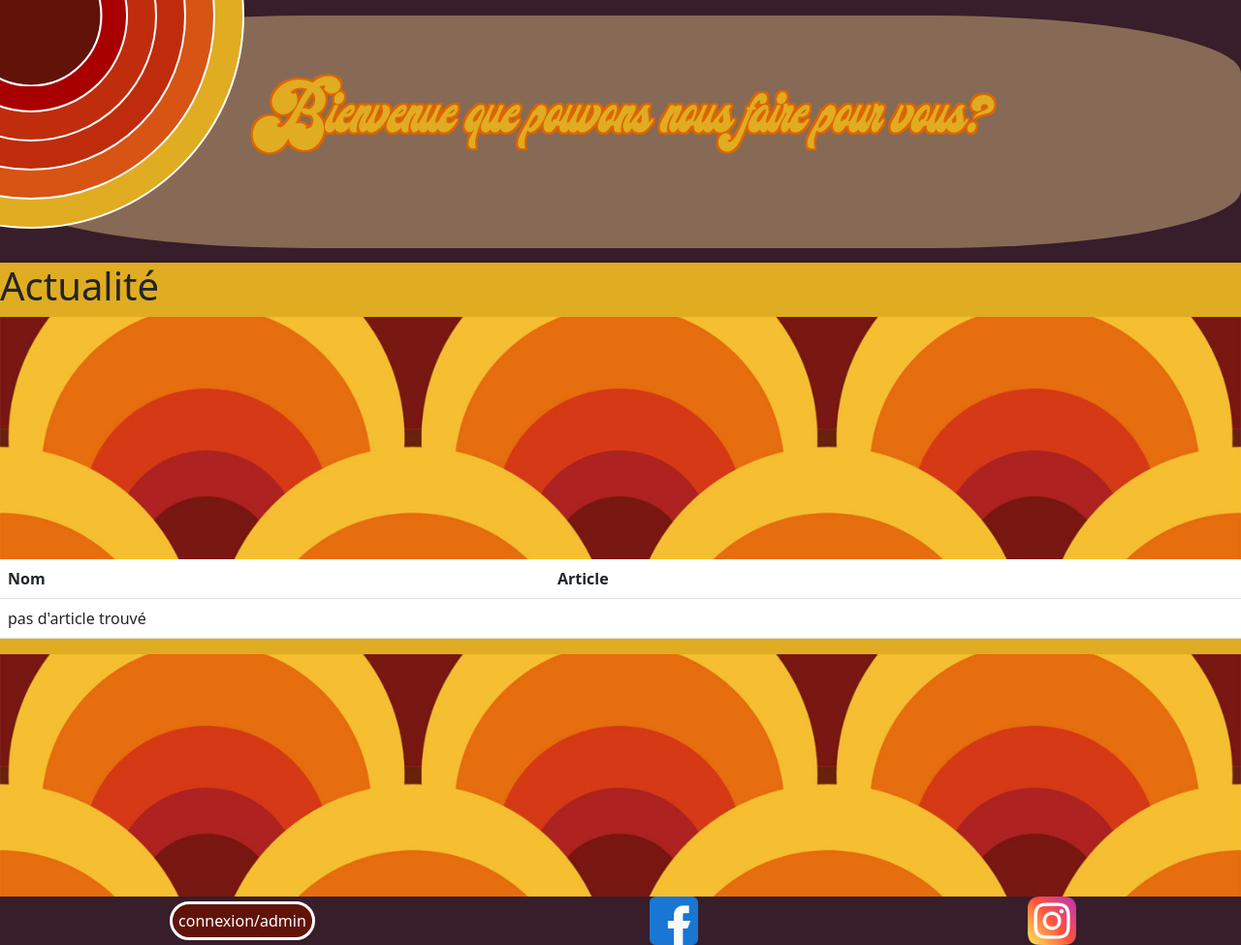
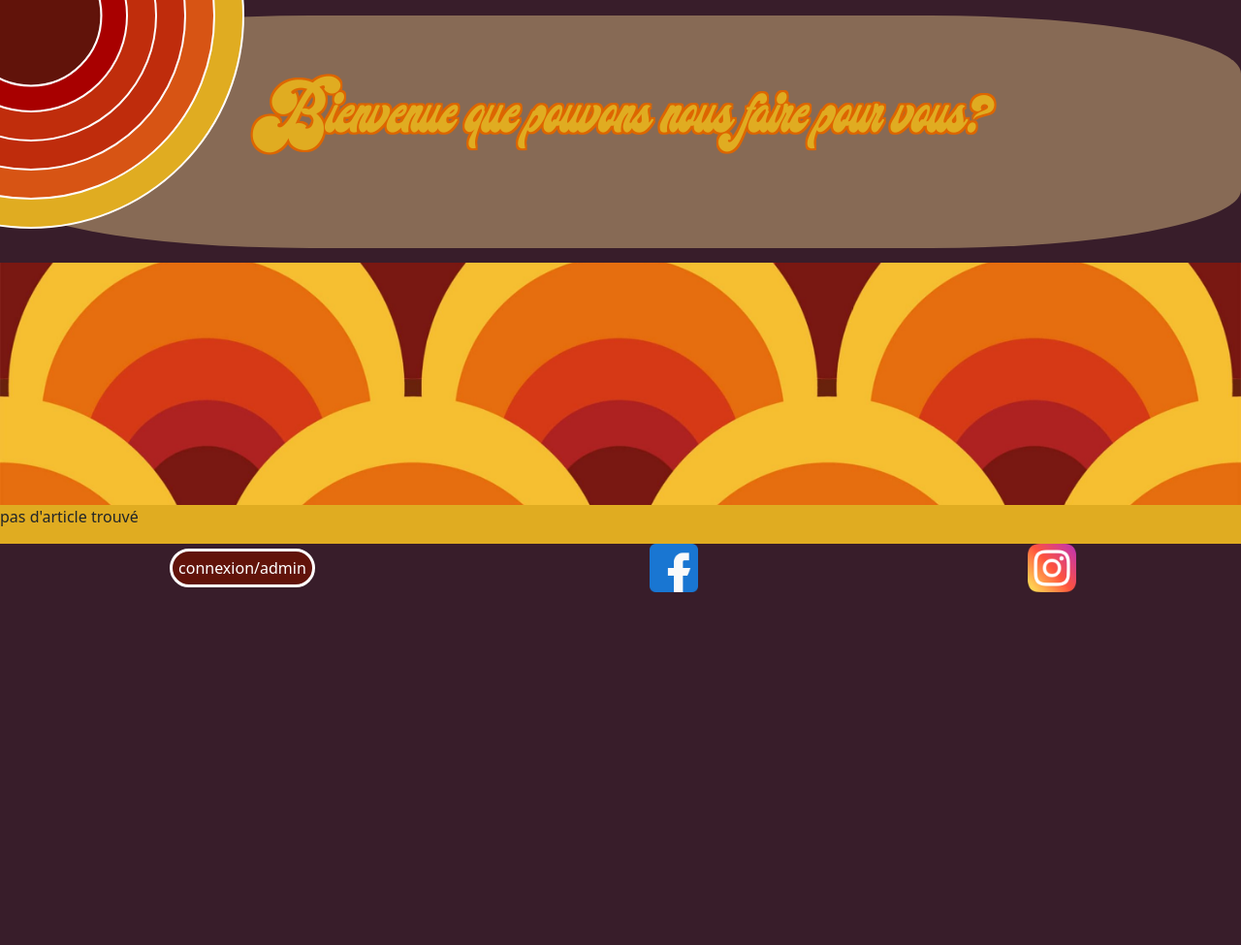
Before and after one commit to cyrilhamel/malpVFinal, a Symfony app: template templates/articles/index.html.twig in a window 1280 px wide. Shown: the whole page at 97% size. After the commit the page ends 611 px from the top, so only its background shows below. Run offline with Twig, Linux system fonts and the light colour scheme; the template is opened without the code that fills it, so the values that code supplies are empty; some libraries are stand-ins or nearby versions.

Commit message:
derMajDiplome

```diff
--- a/templates/articles/index.html.twig
+++ b/templates/articles/index.html.twig
@@ -3,8 +3,21 @@
 {% block title %}Actualité{% endblock %}
 
 {% block body %}
+<section class="image"></section>
+{% for article in articles %}
+    <section class="text">
+    <img class="article" src="{{ vich_uploader_asset(article) }}" alt="{{ article.nomArticle }}">
+        <h2>{{ article.nomArticle }}</h2>
+        <p>{{ article.texteArticle }}</p>
+    </section>
+    <section class="image"></section>
 
-    <h1>Actualité</h1>
+     {% else %}
+
+                <p>pas d'article trouvé</p>
+
+        {% endfor %}
+    {# <h1>Actualité</h1>
     <section class="image"></section>
     <table class="table">
         <thead>
@@ -27,5 +40,5 @@
         {% endfor %}
         </tbody>
     </table>
-    <section class="image"></section>
+    <section class="image"></section> #}
 {% endblock %}
```
